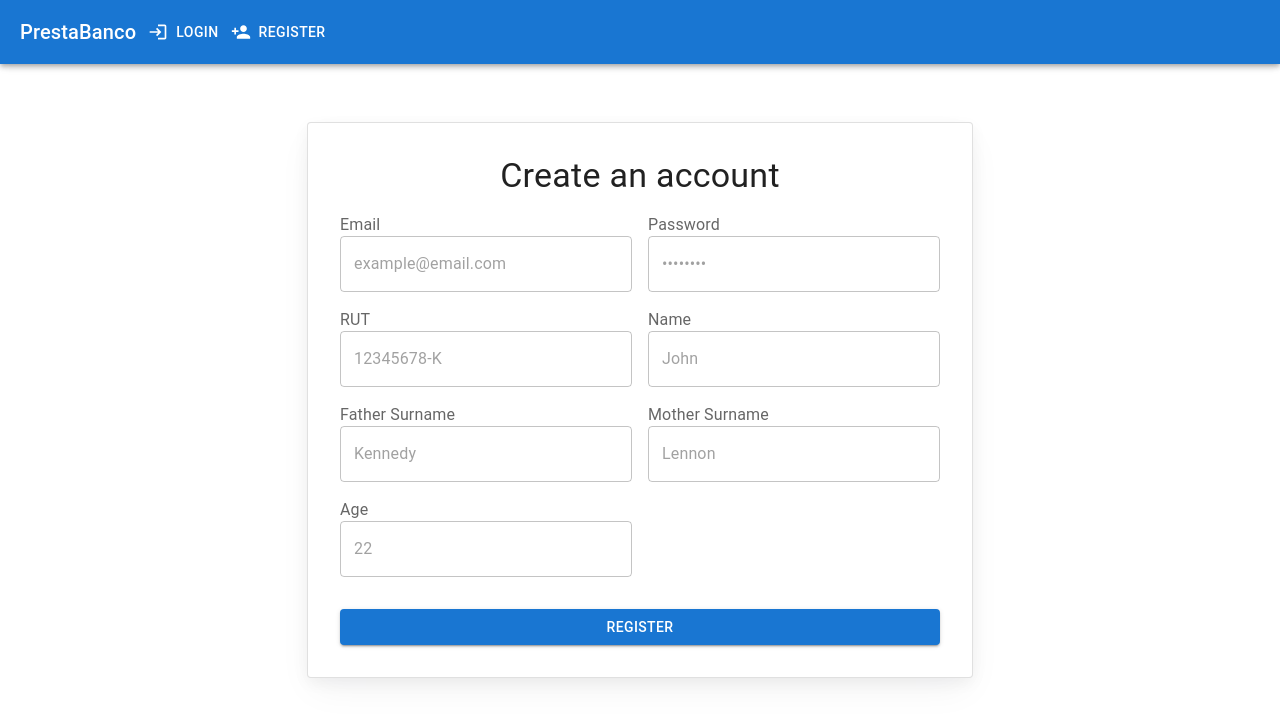
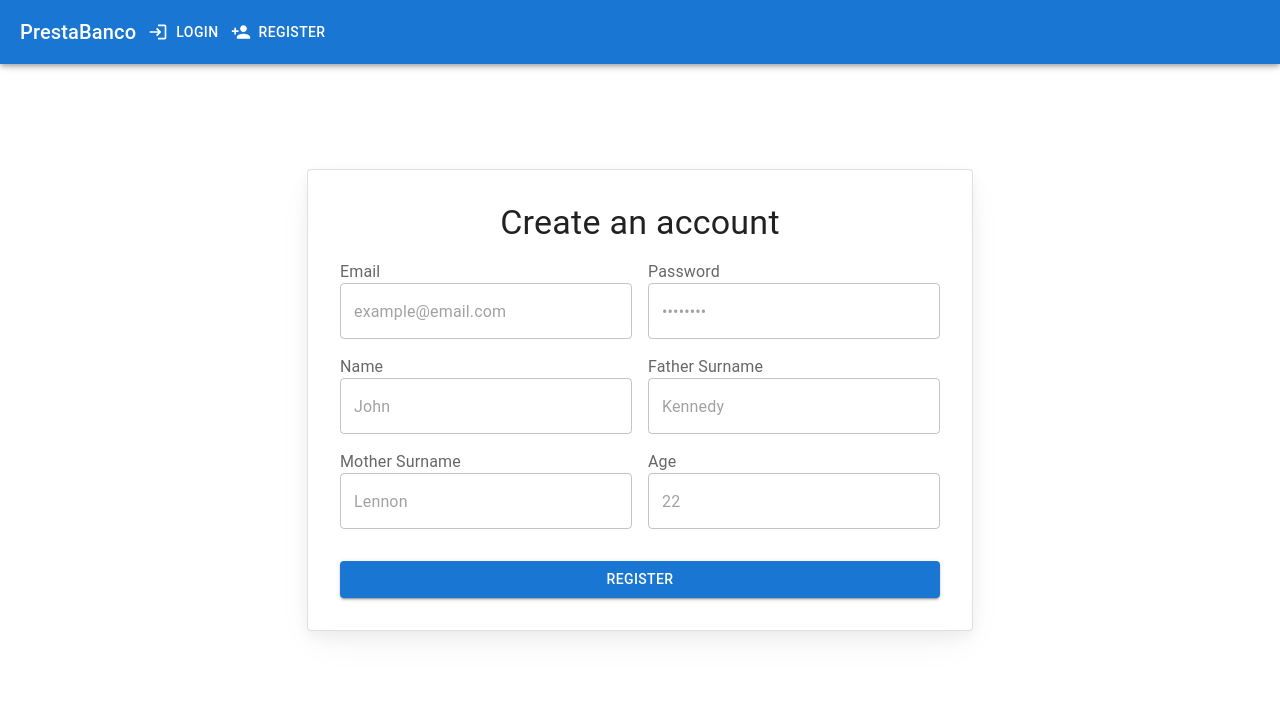
Before and after one commit to tomas-manriquez/Microservices-PrestaBanco-Patricio-Paez-Fork, a React (Vite) app in the folder frontend-ms/: page /customer/register in a window 1280 px wide. Shown: the top 722 px of the page. Built offline with nearby package versions, Linux system fonts and the light colour scheme.

Commit message:
frontend register fix

```diff
--- a/frontend-ms/src/components/RegisterCustomer.jsx
+++ b/frontend-ms/src/components/RegisterCustomer.jsx
@@ -123,18 +123,6 @@ export default function RegisterCustomer() {
                     </Grid>
                     <Grid item xs={12} sm={6}>
                         <FormControl fullWidth>
-                            <FormLabel htmlFor="rut">RUT</FormLabel>
-                            <TextField
-                                name="rut"
-                                id="rut"
-                                placeholder="12345678-K"
-                                required
-                                variant="outlined"
-                            />
-                        </FormControl>
-                    </Grid>
-                    <Grid item xs={12} sm={6}>
-                        <FormControl fullWidth>
                             <FormLabel htmlFor="name">Name</FormLabel>
                             <TextField
                                 name="name"
```
